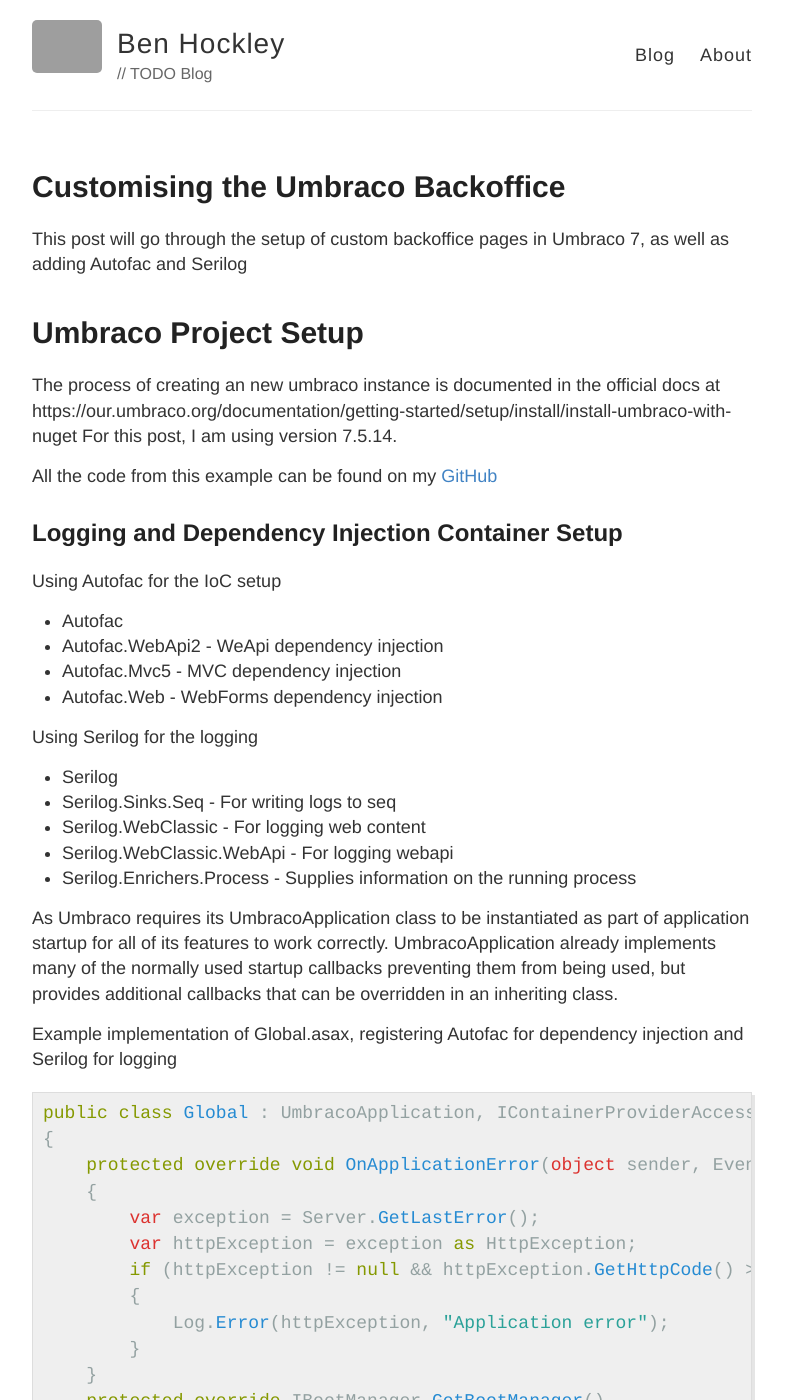
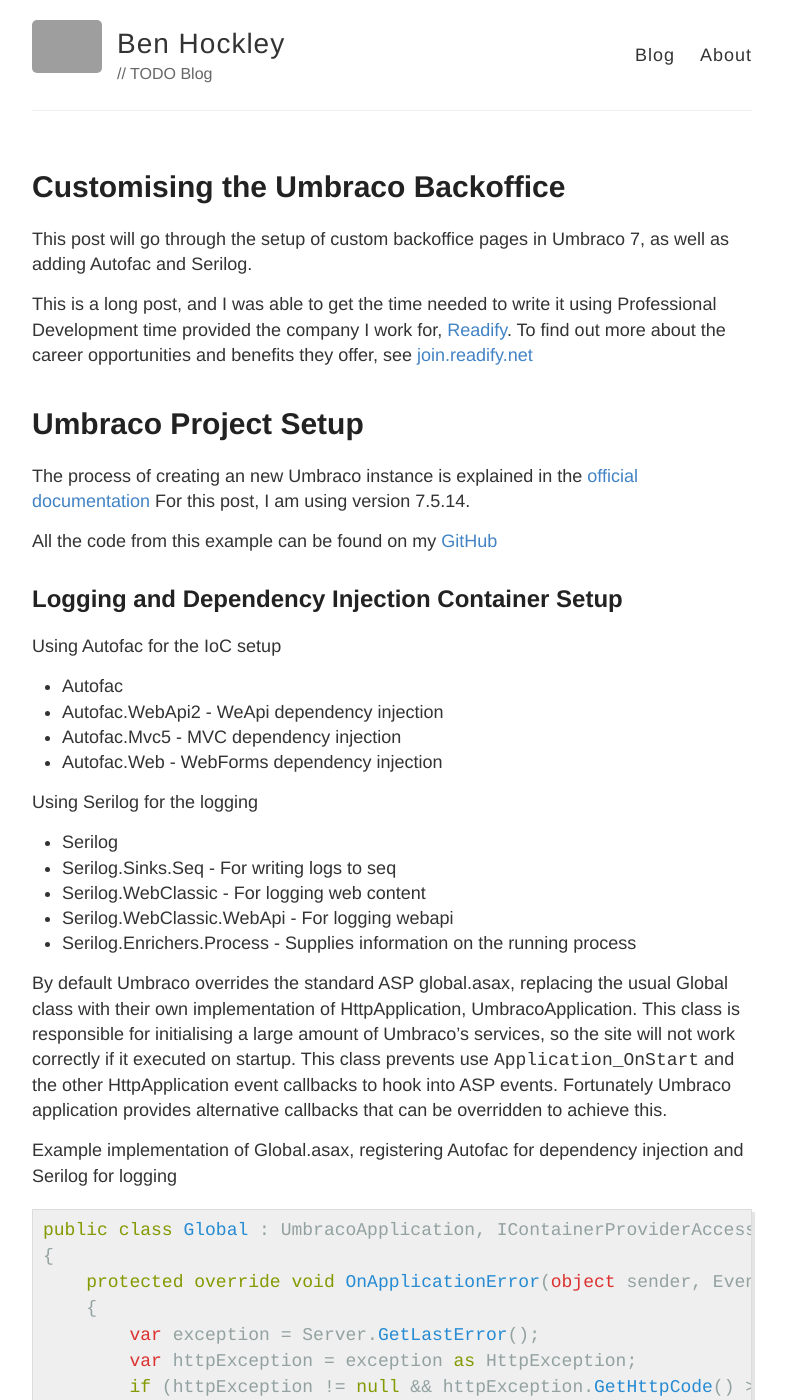
Before and after one commit to Togusa09/Togusa09.github.io, a Jekyll site: the page built from _posts/2017-10-4-Custom-Umbraco-Backoffice-Pages.md, in a window 1280 px wide and 1400 px high. Shown: the whole window, without its empty margins (248-1034 px from the left). Built offline with Jekyll 4.4.1, drawn with Linux system fonts in a browser that asks for light colours; comment, search, counter and statistics services are not loaded; some of the changed text lies outside the part shown; grey boxes are pictures that could not be loaded.

```diff
--- a/_config.yml
+++ b/_config.yml
@@ -41,13 +41,16 @@ google_analytics: UA-104177711-1
 
 # Your website URL (e.g. http://barryclark.github.io or http://www.barryclark.co)
 # Used for Sitemap.xml and your RSS feed
-url: http://blog.anarks2.com
+url: https://blog.anarks2.com
 
 # If you're hosting your site at a Project repository on GitHub pages
 # (http://yourusername.github.io/repository-name)
 # and NOT your User repository (http://yourusername.github.io)
 # then add in the baseurl here, like this: "/repository-name"
 baseurl: ""
+repository: Togusa09/Togusa09.github.io
+
+
 
 #
 # !! You don't need to change any of the configuration flags below !!
--- a/_posts/2017-10-4-Custom-Umbraco-Backoffice-Pages.md
+++ b/_posts/2017-10-4-Custom-Umbraco-Backoffice-Pages.md
@@ -3,11 +3,13 @@ layout: post
 title: Customising the Umbraco Backoffice
 ---
 
-This post will go through the setup of custom backoffice pages in Umbraco 7, as well as adding Autofac and Serilog
+This post will go through the setup of custom backoffice pages in Umbraco 7, as well as adding Autofac and Serilog.
+
+This is a long post, and I was able to get the time needed to write it using Professional Development time provided the company I work for, [Readify](https://www.readify.net). To find out more about the career opportunities and benefits they offer, see [join.readify.net](https://join.readify.net/)
 
 # Umbraco Project Setup
 
-The process of creating an new umbraco instance is documented in the official docs at https://our.umbraco.org/documentation/getting-started/setup/install/install-umbraco-with-nuget
+The process of creating an new Umbraco instance is explained in the [official documentation](https://our.umbraco.org/documentation/getting-started/setup/install/install-umbraco-with-nuget)
 For this post, I am using version 7.5.14.
 
 All the code from this example can be found on my [GitHub](https://github.com/Togusa09/UmbracoBackofficeSample)
@@ -27,7 +29,8 @@ Using Serilog for the logging
 - Serilog.WebClassic.WebApi - For logging webapi
 - Serilog.Enrichers.Process - Supplies information on the running process
 
-As Umbraco requires its UmbracoApplication class to be instantiated as part of application startup for all of its features to work correctly. UmbracoApplication already implements many of the normally used startup callbacks preventing them from being used, but provides additional callbacks that can be overridden in an inheriting class.
+By default Umbraco overrides the standard ASP global.asax, replacing the usual Global class with their own implementation of HttpApplication, UmbracoApplication. This class is responsible for initialising a large amount of Umbraco's services, so the site will not work correctly if it executed on startup. This class prevents use `Application_OnStart` and the other HttpApplication event callbacks to hook into ASP events. Fortunately Umbraco application provides alternative callbacks that can be overridden to achieve this.
+
 
 Example implementation of Global.asax, registering Autofac for dependency injection and Serilog for logging
 
@@ -320,8 +323,6 @@ Example of search page that lists results with a loading indicator and paging. T
         </umb-editor-view>
     </form>
 </div>
-
-
 {% endhighlight %}
 
 ### Edit page template
@@ -346,7 +347,6 @@ Example editing page that displays a save and back button on a menu at the botto
                         <div class="well">
                             <p>Sample editing page</p>
                         </div>
-
                         <div class="form-horizontal">
                             <umbraco-property title="Item Id">
                                 {{vm.customItem.Id}}
@@ -474,53 +474,53 @@ public abstract class BackofficeApiController : UmbracoAuthorizedJsonController
 And finally we use all that code to create a stub controller and its request class, that will respond to the requests from the frontend.
 {% highlight c# %}
 public class CustomItemRequest : PagedRequest
+{
+    public string SearchProperty { get; set; }
+}
+
+public class CustomItemController : BackofficeApiController
+{
+    private List<CustomItem> _items = new List<CustomItem>();
+
+
+    public CustomItemController(IPagingService pagingService) : base(pagingService)
     {
-        public string SearchProperty { get; set; }
+        for (int i = 0; i < 100; i++)
+        {
+            _items.Add(new CustomItem
+            {
+                Id = i,
+                Name = $"Item {i}"
+            });
+        }
     }
 
-    public class CustomItemController : BackofficeApiController
+    [HttpGet]
+    public PagedListResponse<CustomItem> GetCustomItems([FromUri]CustomItemRequest request)
     {
-        private List<CustomItem> _items = new List<CustomItem>();
+        IEnumerable<CustomItem> results = _items;
+        if (!string.IsNullOrWhiteSpace(request.SearchProperty))
+        {
+            results = results.Where(r => r.Name.Contains(request.SearchProperty));
+        }
+        var totalItemCount = results.Count();
+        var startAt = (request.Page - 1) * request.PageSize;
 
+        var pageResult = results.Skip(startAt).Take(request.PageSize);
 
-        public CustomItemController(IPagingService pagingService) : base(pagingService)
-        {
-            for (int i = 0; i < 100; i++)
-            {
-                _items.Add(new CustomItem
-                {
-                    Id = i,
-                    Name = $"Item {i}"
-                });
-            }
-        }
+        return GetResponse(request, totalItemCount, pageResult);
+    }
 
-        [HttpGet]
-        public PagedListResponse<CustomItem> GetCustomItems([FromUri]CustomItemRequest request)
-        {
-            IEnumerable<CustomItem> results = _items;
-            if (!string.IsNullOrWhiteSpace(request.SearchProperty))
-            {
-                results = results.Where(r => r.Name.Contains(request.SearchProperty));
-            }
-            var totalItemCount = results.Count();
-            var startAt = (request.Page - 1) * request.PageSize;
+    [HttpGet]
+    public CustomItem GetCustomItem(int id)
+    {
+        return _items.FirstOrDefault(i => i.Id == id);
+    }
 
-            var pageResult = results.Skip(startAt).Take(request.PageSize);
-
-            return GetResponse(request, totalItemCount, pageResult);
-        }
-
-        [HttpGet]
-        public CustomItem GetCustomItem(int id)
-        {
-            return _items.FirstOrDefault(i => i.Id == id);
-        }
-
-        [HttpPost]
-        public void UpdateCustomItem(int id, CustomItem model)
-        {
-            // Not actually updating anything
-        }
+    [HttpPost]
+    public void UpdateCustomItem(int id, CustomItem model)
+    {
+        // Not actually updating anything
     }
+}
 {% endhighlight %}
```
